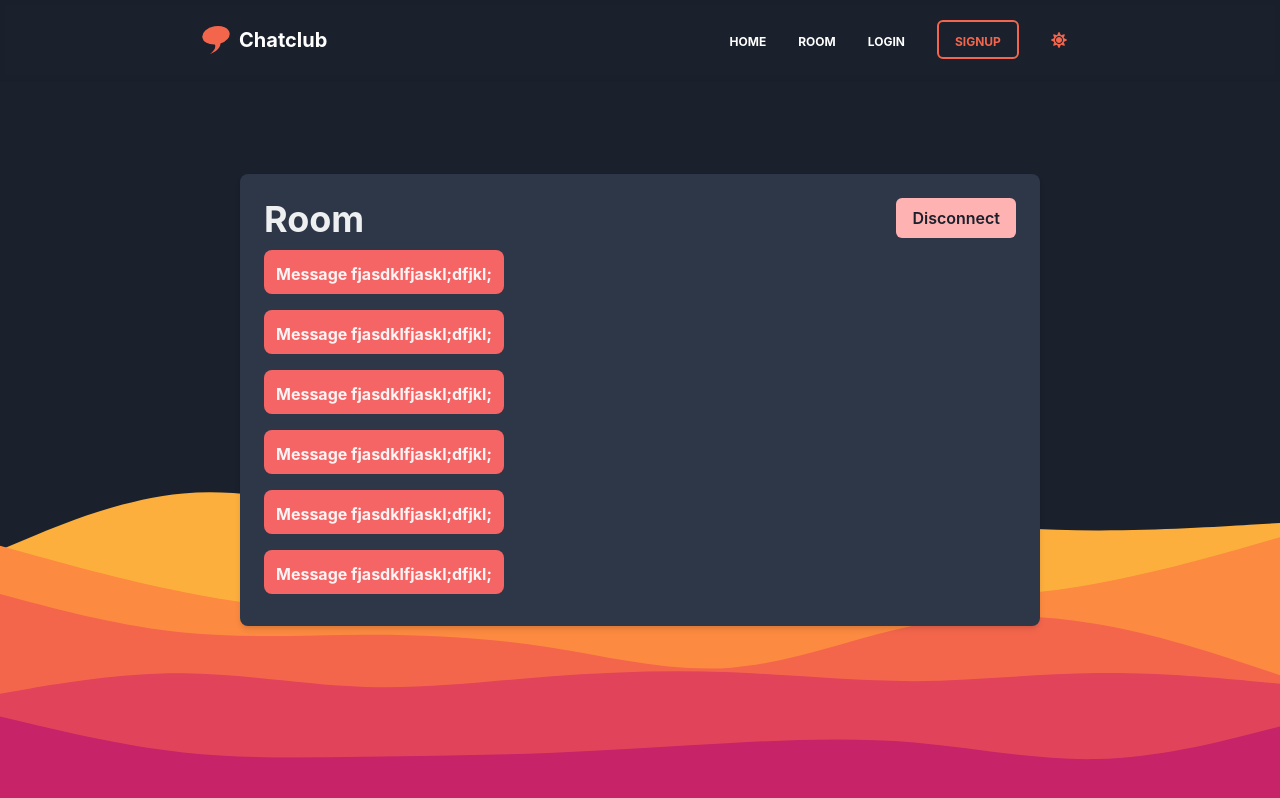
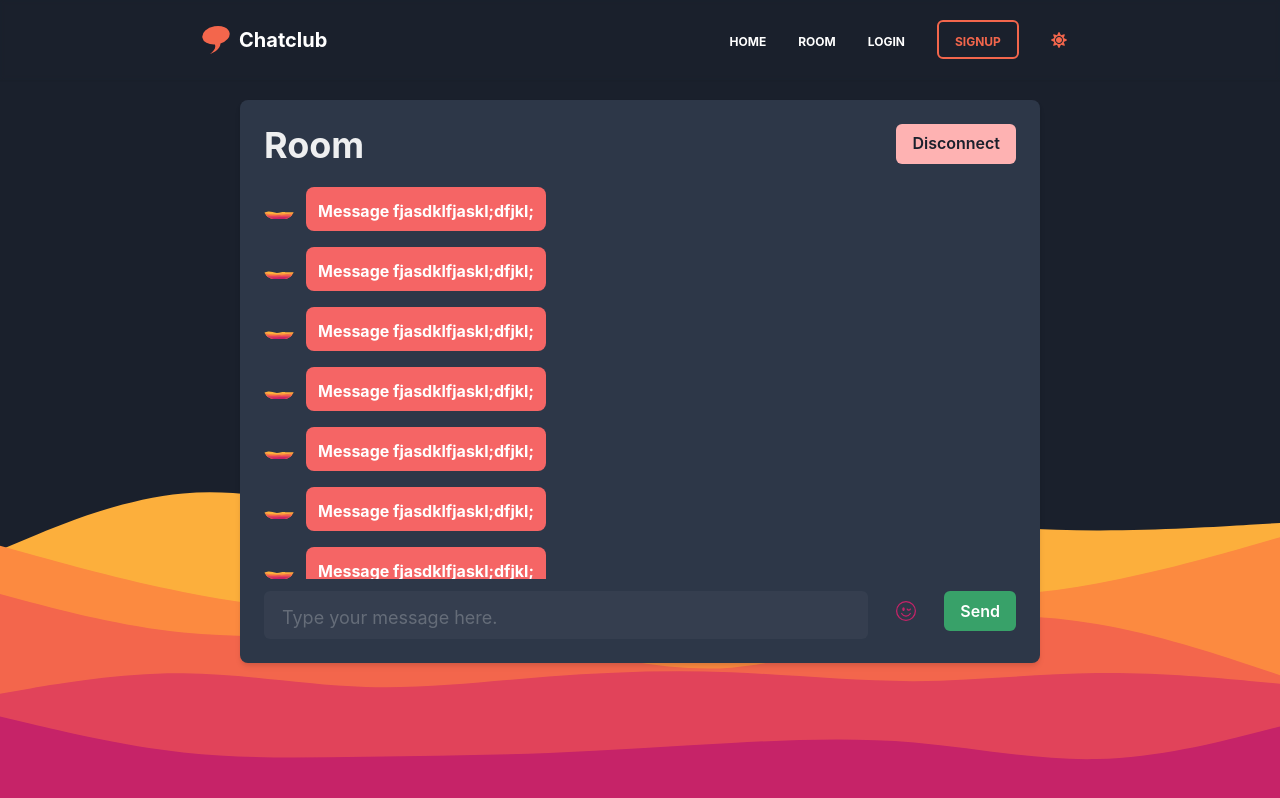
Before and after one commit to mrx7355608/chatapp-frontend, a React (Vite) app: page /room in a window 1280 px wide. Built offline with nearby package versions, Linux system fonts and the light colour scheme.

Commit message:
created messages container and message box

```diff
--- a/src/Components/Message.jsx
+++ b/src/Components/Message.jsx
@@ -1,11 +1,20 @@
 import React from "react";
-import { Image, Box, Text } from "@chakra-ui/react";
+import { Image, Box, Text, Flex } from "@chakra-ui/react";
 
 export default function Message() {
     return (
-        <Box bgColor="red.400" px="3" py="2" pt="3" my="2" rounded="lg">
-            <Image />
-            <Text as="b">Message fjasdklfjaskl;dfjkl;</Text>
-        </Box>
+        <Flex
+            alignItems="center"
+            _even={{
+                justify: "end",
+            }}
+        >
+            <Image w="30px" rounded="full" src="/bg.svg" mr="3" />
+            <Box bgColor="red.400" px="3" py="2" pt="3" my="2" rounded="lg">
+                <Text color="white" as="b">
+                    Message fjasdklfjaskl;dfjkl;
+                </Text>
+            </Box>
+        </Flex>
     );
 }
--- a/src/Components/MessagesContainer.jsx
+++ b/src/Components/MessagesContainer.jsx
@@ -5,6 +5,7 @@ import Message from "./Message";
 export default function MessagesContainer() {
     return (
         <Flex
+            my="3"
             maxHeight="400px"
             overflow="scroll"
             alignItems="start"
@@ -16,6 +17,10 @@ export default function MessagesContainer() {
             <Message />
             <Message />
             <Message />
+            <Message />
+            <Message />
+            <Message />
+            <Message />
         </Flex>
     );
 }
--- a/src/Components/Navbar.jsx
+++ b/src/Components/Navbar.jsx
@@ -11,7 +11,8 @@ export default function Navbar() {
         <Flex
             // bgColor="whiteAlpha.600"
             backdropFilter="blur(2px)"
-            position="fixed"
+            position="sticky"
+            zIndex="20"
             shadow="sm"
             top="0"
             w="full"
--- /dev/null
+++ b/src/Components/SendMessage.jsx
@@ -0,0 +1,24 @@
+import React from "react";
+import { Flex, Input, Button } from "@chakra-ui/react";
+import { BsEmojiWink } from "react-icons/bs";
+
+export default function SendMessage() {
+    return (
+        <Flex>
+            <Input
+                variant="filled"
+                placeholder="Type your message here."
+                pt="1"
+                size="lg"
+                flex="3"
+                w="70%"
+            />
+            <Button bgColor="transparent" mx="3">
+                <BsEmojiWink size="20px" color="#C62368" />
+            </Button>
+            <Button color="white" bgColor="green.500">
+                Send
+            </Button>
+        </Flex>
+    );
+}
--- a/src/Pages/Room.jsx
+++ b/src/Pages/Room.jsx
@@ -2,12 +2,15 @@ import React from "react";
 import { Flex, Box, useColorMode } from "@chakra-ui/react";
 import RoomHeader from "../Components/RoomHeader";
 import MessagesContainer from "../Components/MessagesContainer";
+import SendMessage from "../Components/SendMessage";
 
 export default function Room() {
     const { colorMode } = useColorMode();
     return (
-        <Flex alignItems="center" justify="center" w="100vw" minHeight="100vh">
+        <Flex alignItems="center" justify="center" w="100vw">
             <Box
+                my="5"
+                // mx="auto"
                 width="800px"
                 p="6"
                 bgColor={colorMode === "light" ? "gray.50" : "gray.700"}
@@ -16,6 +19,7 @@ export default function Room() {
             >
                 <RoomHeader />
                 <MessagesContainer />
+                <SendMessage />
             </Box>
         </Flex>
     );
--- a/src/Pages/Signup.jsx
+++ b/src/Pages/Signup.jsx
@@ -22,8 +22,7 @@ export default function Signup() {
             <Container
                 maxWidth="450px"
                 rounded="lg"
-                mt="40"
-                mb="20"
+                my="4"
                 p="6"
                 bgColor={colorMode === "light" ? "gray.50" : "gray.700"}
             >
```
